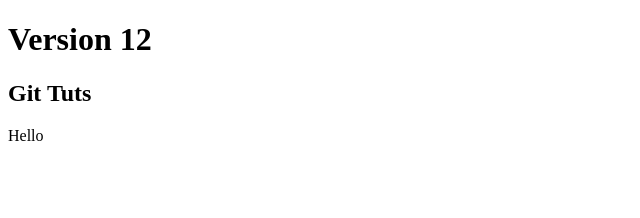
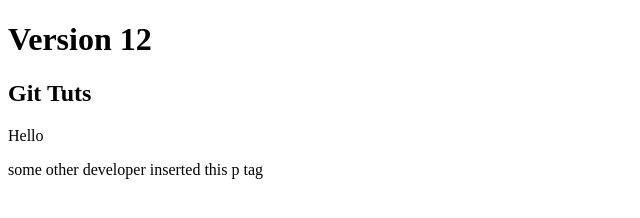
Before and after one commit to daniLeonardoBanna/masterin-ver-control, a plain HTML site: page index.html in a window 1280 px wide. Shown: the whole page, without its empty margins (0-640 px from the left). Drawn offline with Linux system fonts and the light colour scheme.

Commit message:
some other dev updated a file

```diff
--- a/index.html
+++ b/index.html
@@ -10,5 +10,6 @@
     <h1>Version 12</h1>
     <h2>Git Tuts</h2>
     <div>Hello</div>
+    <p>some other developer inserted this p tag</p>
 </body>
 </html>
```
